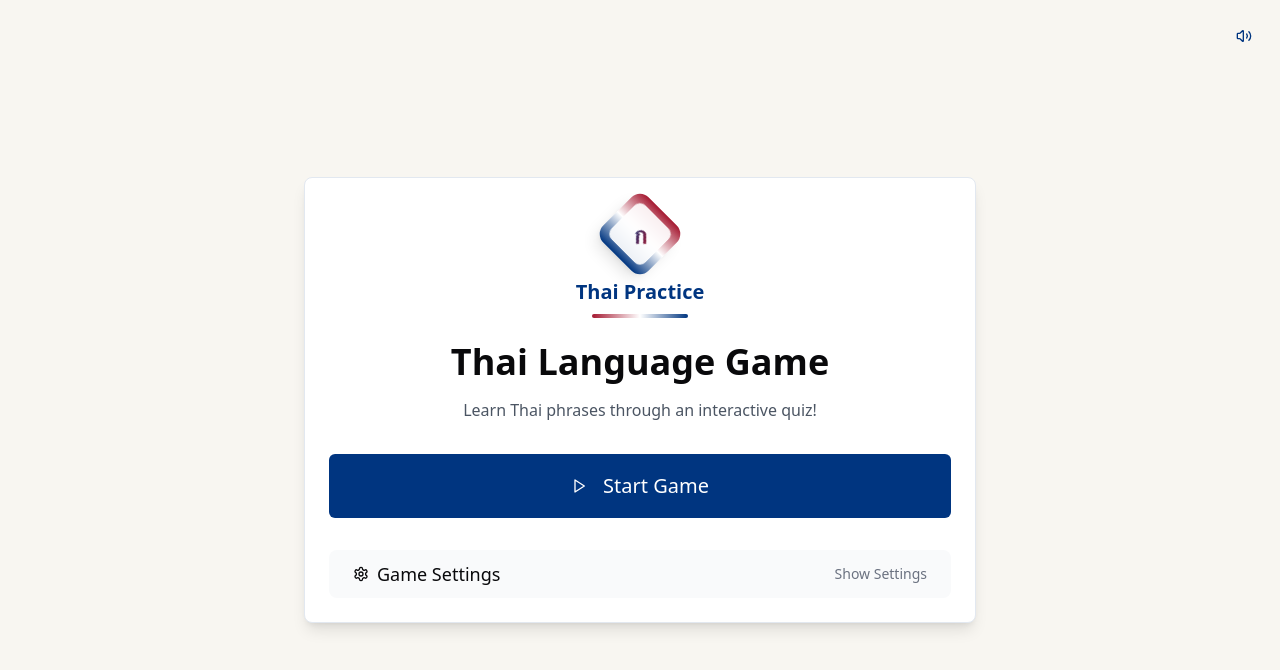
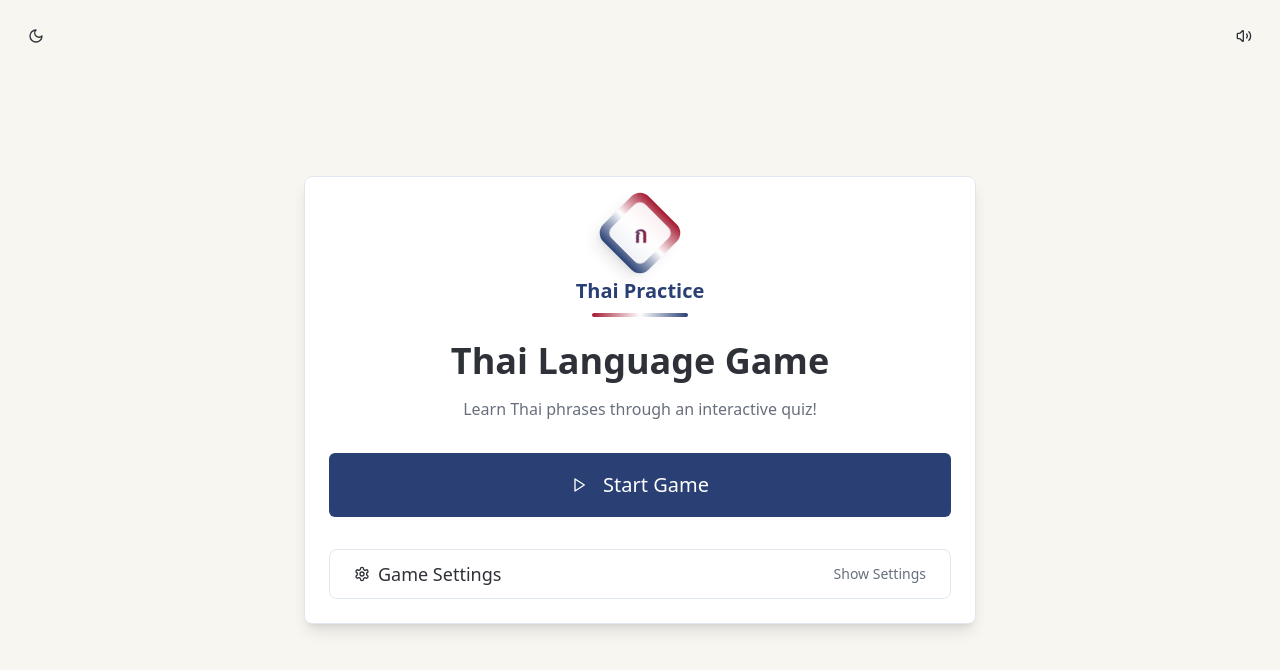
Before and after one commit to RichiePowell/thai-practice, a Next.js app: page / in a window 1280 px wide. Shown: the top 670 px of the page. Built offline with nearby package versions, Linux system fonts and the light colour scheme.

Commit message:
Dark mode and UI tweaks

```diff
--- a/src/app/globals.css
+++ b/src/app/globals.css
@@ -4,8 +4,8 @@
 
 @layer base {
   :root {
-    /* Thai flag blue */
-    --primary: 215 100% 25%;
+    /* Thai flag blue for primary elements */
+    --primary: 222 47% 31%;
     --primary-foreground: 0 0% 100%;
 
     /* Thai red */
@@ -16,66 +16,71 @@
     --accent: 45 93% 47%;
     --accent-foreground: 0 0% 0%;
 
-    /* Clean background */
+    /* Clean background and normal text color */
     --background: 40 33% 96%;
-    --foreground: 215 100% 25%;
+    --foreground: 220 10% 20%;
 
     /* Card styling */
     --card: 0 0% 100%;
-    --card-foreground: 240 10% 3.9%;
+    --card-foreground: 220 10% 20%;
 
     /* Popover/dropdown styling */
     --popover: 0 0% 100%;
-    --popover-foreground: 240 10% 3.9%;
+    --popover-foreground: 220 10% 20%;
 
     /* Secondary elements */
     --secondary: 210 40% 96.1%;
-    --secondary-foreground: 215 100% 25%;
+    --secondary-foreground: 220 10% 20%;
 
     /* Muted elements */
     --muted: 210 40% 96.1%;
-    --muted-foreground: 215 25% 27%;
+    --muted-foreground: 220 10% 45%;
 
     /* Form elements */
     --border: 214.3 31.8% 91.4%;
     --input: 214.3 31.8% 91.4%;
-    --ring: 215 100% 25%;
+    --ring: 222 47% 31%;
 
     --radius: 0.5rem;
   }
 
   .dark {
-    /* Dark theme colors with Thai-inspired palette */
+    /* Dark theme background and normal text */
     --background: 215 50% 8%;
-    --foreground: 0 0% 100%;
+    --foreground: 210 20% 98%;
 
+    /* Card backgrounds slightly lighter than main background */
     --card: 215 50% 12%;
-    --card-foreground: 0 0% 100%;
+    --card-foreground: 210 20% 98%;
 
+    /* Popover matches card */
     --popover: 215 50% 12%;
-    --popover-foreground: 0 0% 100%;
+    --popover-foreground: 210 20% 98%;
 
-    /* Keep primary Thai blue but slightly lighter for dark mode */
-    --primary: 215 80% 40%;
-    --primary-foreground: 0 0% 100%;
+    /* Brighter primary for dark mode */
+    --primary: 215 80% 70%;
+    --primary-foreground: 215 50% 8%;
 
-    --secondary: 215 50% 15%;
-    --secondary-foreground: 0 0% 100%;
+    /* Secondary with better contrast */
+    --secondary: 215 50% 20%;
+    --secondary-foreground: 210 20% 98%;
 
-    --muted: 215 50% 15%;
-    --muted-foreground: 215 25% 70%;
+    /* Much lighter muted colors */
+    --muted: 215 50% 20%;
+    --muted-foreground: 210 40% 90%;
 
-    /* Keep gold accent but slightly muted */
-    --accent: 45 70% 45%;
-    --accent-foreground: 0 0% 100%;
+    /* Brighter accent */
+    --accent: 45 70% 65%;
+    --accent-foreground: 215 50% 8%;
 
-    /* Keep Thai red but slightly muted */
-    --destructive: 0 62% 45%;
-    --destructive-foreground: 0 0% 100%;
+    /* Brighter destructive */
+    --destructive: 0 62% 65%;
+    --destructive-foreground: 210 20% 98%;
 
-    --border: 215 50% 15%;
-    --input: 215 50% 15%;
-    --ring: 45 70% 45%;
+    /* More visible borders */
+    --border: 215 50% 25%;
+    --input: 215 50% 25%;
+    --ring: 45 70% 65%;
   }
 }
 
--- a/src/app/layout.tsx
+++ b/src/app/layout.tsx
@@ -3,6 +3,7 @@ import type { Metadata } from "next";
 import { AudioProvider } from "@/context/AudioContext";
 import { ThemeProvider } from "@/context/ThemeContext";
 import { AudioToggle } from "@/components/game/AudioToggle";
+import { ThemeToggle } from "@/components/game/ThemeToggle";
 import { ThemeScript } from "@/components/ThemeScript";
 import "./globals.css";
 import { ReactNode } from "react";
@@ -29,6 +30,7 @@ export default function RootLayout({ children }: { children: ReactNode }) {
         <ThemeProvider>
           <AudioProvider>
             <div className="relative">
+              <ThemeToggle />
               <AudioToggle />
               {children}
             </div>
--- a/src/components/game/CategorySelector.tsx
+++ b/src/components/game/CategorySelector.tsx
@@ -35,9 +35,12 @@ interface CategorySelectorProps {
 }
 
 const difficultyColors = {
-  beginner: "bg-green-100 text-green-800 border-green-200",
-  intermediate: "bg-blue-100 text-blue-800 border-blue-200",
-  advanced: "bg-purple-100 text-purple-800 border-purple-200",
+  beginner:
+    "bg-green-100 dark:bg-green-900 text-green-800 dark:text-green-100 border-green-200 dark:border-green-800",
+  intermediate:
+    "bg-blue-100 dark:bg-blue-900 text-blue-800 dark:text-blue-100 border-blue-200 dark:border-blue-800",
+  advanced:
+    "bg-purple-100 dark:bg-purple-900 text-purple-800 dark:text-purple-100 border-purple-200 dark:border-purple-800",
 };
 
 export const CategorySelector: React.FC<CategorySelectorProps> = ({
@@ -47,7 +50,7 @@ export const CategorySelector: React.FC<CategorySelectorProps> = ({
     return (
       <div className="text-center p-8">
         <h2 className="text-2xl font-bold text-primary mb-4">Coming Soon!</h2>
-        <p className="text-gray-600">
+        <p className="text-muted-foreground">
           We&apos;re working on adding learning content.
         </p>
       </div>
@@ -60,7 +63,7 @@ export const CategorySelector: React.FC<CategorySelectorProps> = ({
         <h2 className="text-2xl font-bold text-primary mb-2">
           Choose a Category
         </h2>
-        <p className="text-gray-600">
+        <p className="text-muted-foreground">
           Select what you&apos;d like to learn today
         </p>
       </div>
@@ -73,7 +76,7 @@ export const CategorySelector: React.FC<CategorySelectorProps> = ({
           return (
             <Card
               key={category.id}
-              className="p-4 cursor-pointer hover:shadow-lg transition-all duration-300 hover:-translate-y-1 border-2 hover:border-primary"
+              className="p-4 cursor-pointer hover:shadow-lg transition-all duration-300 hover:-translate-y-1 border border-border hover:border-primary bg-card"
               onClick={() => onSelect(category)}
             >
               <div className="flex items-start gap-4">
@@ -82,7 +85,9 @@ export const CategorySelector: React.FC<CategorySelectorProps> = ({
                 </div>
                 <div className="flex-1">
                   <div className="flex items-center justify-between mb-2">
-                    <h3 className="font-semibold text-lg">{category.title}</h3>
+                    <h3 className="font-semibold text-lg text-foreground">
+                      {category.title}
+                    </h3>
                     <Badge
                       variant="secondary"
                       className={difficultyColors[category.difficulty]}
@@ -90,10 +95,12 @@ export const CategorySelector: React.FC<CategorySelectorProps> = ({
                       {category.difficulty}
                     </Badge>
                   </div>
-                  <p className="text-sm text-gray-600 mb-2">
+                  <p className="text-sm text-muted-foreground mb-2">
                     {category.description}
                   </p>
-                  <div className="text-xs text-gray-500">{itemCount} items</div>
+                  <div className="text-xs text-muted-foreground/80">
+                    {itemCount} items
+                  </div>
                 </div>
               </div>
             </Card>
--- a/src/components/game/GameScreen.tsx
+++ b/src/components/game/GameScreen.tsx
@@ -62,19 +62,6 @@ export const GameScreen: React.FC<GameScreenProps> = ({
     }
   }, [currentItem, settings.autoSpeak, feedback]);
 
-  // Filter out any extra information that could give away answers
-  const getSafeExtras = () => {
-    if (!currentItem?.extra) return null;
-
-    const safeExtras = { ...currentItem.extra };
-    // Only show word examples and class before answer
-    // Remove sound hints and other potential spoilers
-    if (!feedback) {
-      delete safeExtras.sound;
-    }
-    return safeExtras;
-  };
-
   return (
     <div className="space-y-6">
       <GameHeader
@@ -91,51 +78,17 @@ export const GameScreen: React.FC<GameScreenProps> = ({
           <div className="text-center">
             <ThaiCharacterDisplay
               character={currentItem.thai}
-              size={`text-5xl ${feedback?.correct ? "text-green-600" : ""}`}
+              size="text-5xl"
               className={`transition-all duration-300 ${
-                feedback?.correct ? "scale-110" : ""
+                feedback?.correct ? "text-green-500 dark:text-green-400" : ""
               }`}
-              onSpeak={() => speak(currentItem.thai)}
+              onSpeak={speak}
               isPlaying={isPlaying}
             />
 
             {settings.showRomanized && (
-              <div className="text-lg text-gray-600 mt-2">
+              <div className="text-lg text-muted-foreground mt-2">
                 {currentItem.romanized}
-              </div>
-            )}
-
-            {getSafeExtras() && (
-              <div className="text-sm text-gray-500 mt-4 space-y-1">
-                {getSafeExtras()?.wordThai && (
-                  <div className="flex items-center justify-center gap-2">
-                    <ThaiCharacterDisplay
-                      character={getSafeExtras()?.wordThai || ""}
-                      size="text-lg"
-                      onSpeak={() => speak(getSafeExtras()?.wordThai || "")}
-                      isPlaying={isPlaying}
-                    />
-                    <span>•</span>
-                    <span>{getSafeExtras()?.wordMeaning}</span>
-                  </div>
-                )}
-                {getSafeExtras()?.class && !feedback && (
-                  <p>Consonant Class: {getSafeExtras()?.class}</p>
-                )}
-              </div>
-            )}
-
-            {/* Show additional information after answer */}
-            {feedback && currentItem.extra?.sound && (
-              <div className="mt-4 p-3 bg-gray-50 rounded-lg">
-                <p className="text-sm text-gray-600">
-                  Sound: {currentItem.extra.sound}
-                </p>
-                {currentItem.extra.class && (
-                  <p className="text-sm text-gray-600">
-                    Class: {currentItem.extra.class}
-                  </p>
-                )}
               </div>
             )}
           </div>
@@ -145,11 +98,17 @@ export const GameScreen: React.FC<GameScreenProps> = ({
               <Button
                 key={index}
                 onClick={() => handleAnswer(option)}
-                className={`p-4 h-auto text-left transition-all duration-300 ${
-                  feedback?.correct && option.id === currentItem.id
-                    ? "bg-green-500 hover:bg-green-600 scale-105"
-                    : ""
-                }`}
+                className={`p-4 h-auto text-left transition-all duration-300
+    border-2 dark:border-primary/30
+    hover:border-primary dark:hover:border-primary
+    hover:bg-primary/10 dark:hover:bg-primary/20
+    hover:text-foreground dark:hover:text-foreground
+    disabled:opacity-100
+    ${
+      feedback?.correct && option.id === currentItem.id
+        ? "bg-green-500 hover:bg-green-600 dark:bg-green-600 dark:hover:bg-green-700 text-white dark:text-white scale-105 border-green-400 dark:border-green-500 disabled:text-white dark:disabled:text-white"
+        : "bg-card dark:text-white disabled:opacity-50"
+    }`}
                 variant="outline"
                 disabled={!!feedback}
               >
@@ -160,10 +119,10 @@ export const GameScreen: React.FC<GameScreenProps> = ({
 
           {feedback && !feedback.correct && (
             <div className="space-y-4">
-              <div className="p-4 rounded-lg text-center bg-red-100 text-red-800">
+              <div className="p-4 rounded-lg text-center bg-red-100/90 dark:bg-red-900/50 text-red-800 dark:text-red-200">
                 <div className="flex items-center justify-center gap-2">
                   <X className="w-5 h-5" />
-                  {feedback.message}{" "}
+                  <span>Incorrect. The answer was:</span>
                   {feedback.answer && (
                     <span className="font-bold">{feedback.answer}</span>
                   )}
@@ -171,7 +130,10 @@ export const GameScreen: React.FC<GameScreenProps> = ({
               </div>
 
               {canProceed && (
-                <Button onClick={handleNextQuestion} className="w-full">
+                <Button
+                  onClick={handleNextQuestion}
+                  className="w-full bg-primary hover:bg-primary/90"
+                >
                   Continue to Next Question
                 </Button>
               )}
--- a/src/components/game/MainMenu.tsx
+++ b/src/components/game/MainMenu.tsx
@@ -27,35 +27,40 @@ export const MainMenu: React.FC<MainMenuProps> = ({
   return (
     <div className="space-y-8">
       <div className="text-center">
-        <h1 className="text-4xl font-bold mb-4">Thai Language Game</h1>
-        <p className="text-gray-600">
+        <h1 className="text-4xl font-bold mb-4 text-foreground">
+          Thai Language Game
+        </h1>
+        <p className="text-muted-foreground">
           Learn Thai phrases through an interactive quiz!
         </p>
       </div>
 
-      <Button onClick={onStartGame} className="w-full py-8 text-xl">
+      <Button
+        onClick={onStartGame}
+        className="w-full py-8 text-xl bg-primary hover:bg-primary/90 text-primary-foreground"
+      >
         <Play className="w-6 h-6 mr-2" />
         Start Game
       </Button>
 
       <Collapsible open={isSettingsOpen} onOpenChange={setIsSettingsOpen}>
-        <div className="bg-gray-50 rounded-lg">
+        <div className="bg-card rounded-lg border">
           <CollapsibleTrigger asChild>
             <Button
               variant="ghost"
-              className="w-full flex items-center justify-between p-6"
+              className="w-full flex items-center justify-between p-6 hover:bg-accent hover:text-accent-foreground"
             >
               <div className="flex items-center">
                 <Settings className="w-5 h-5 mr-2" />
                 <h2 className="text-lg">Game Settings</h2>
               </div>
-              <span className="text-sm text-gray-500">
+              <span className="text-sm text-muted-foreground">
                 {isSettingsOpen ? "Hide Settings" : "Show Settings"}
               </span>
             </Button>
           </CollapsibleTrigger>
           <CollapsibleContent>
-            <div className="p-6">
+            <div className="p-6 border-t">
               <SettingsPanel
                 settings={settings}
                 onSettingsChange={onSettingsChange}
--- a/src/components/game/SettingsPanel.tsx
+++ b/src/components/game/SettingsPanel.tsx
@@ -19,7 +19,9 @@ export const SettingsPanel: React.FC<SettingsPanelProps> = ({
   return (
     <div className="space-y-6">
       <div className="flex items-center justify-between">
-        <Label htmlFor="timer-toggle">Enable Timer</Label>
+        <Label htmlFor="timer-toggle" className="text-foreground">
+          Enable Timer
+        </Label>
         <Switch
           id="timer-toggle"
           checked={settings.timerEnabled}
@@ -30,7 +32,7 @@ export const SettingsPanel: React.FC<SettingsPanelProps> = ({
       </div>
 
       <div className="space-y-2">
-        <Label>Timer Duration (seconds)</Label>
+        <Label className="text-foreground">Timer Duration (seconds)</Label>
         <Slider
           disabled={!settings.timerEnabled}
           min={GAME_CONFIG.MIN_TIMER_DURATION}
@@ -40,14 +42,17 @@ export const SettingsPanel: React.FC<SettingsPanelProps> = ({
           onValueChange={([value]) =>
             onSettingsChange({ ...settings, timerDuration: value })
           }
+          className="[&>[role=slider]]:bg-primary [&>[role=slider]]:border-primary"
         />
-        <div className="text-right text-sm text-gray-500">
+        <div className="text-right text-sm text-muted-foreground">
           {settings.timerDuration} seconds
         </div>
       </div>
 
       <div className="flex items-center justify-between">
-        <Label htmlFor="romanized-toggle">Show Romanized Text</Label>
+        <Label htmlFor="romanized-toggle" className="text-foreground">
+          Show Romanized Text
+        </Label>
         <Switch
           id="romanized-toggle"
           checked={settings.showRomanized}
@@ -58,7 +63,9 @@ export const SettingsPanel: React.FC<SettingsPanelProps> = ({
       </div>
 
       <div className="flex items-center justify-between">
-        <Label htmlFor="auto-speak-toggle">Auto-Play Thai Pronunciation</Label>
+        <Label htmlFor="auto-speak-toggle" className="text-foreground">
+          Auto-Play Thai Pronunciation
+        </Label>
         <Switch
           id="auto-speak-toggle"
           checked={settings.autoSpeak}
@@ -69,7 +76,7 @@ export const SettingsPanel: React.FC<SettingsPanelProps> = ({
       </div>
 
       <div className="space-y-2">
-        <Label>Questions per Round</Label>
+        <Label className="text-foreground">Questions per Round</Label>
         <Slider
           min={GAME_CONFIG.MIN_QUESTIONS}
           max={GAME_CONFIG.MAX_QUESTIONS}
@@ -78,8 +85,9 @@ export const SettingsPanel: React.FC<SettingsPanelProps> = ({
           onValueChange={([value]) =>
             onSettingsChange({ ...settings, questionsPerRound: value })
           }
+          className="[&>[role=slider]]:bg-primary [&>[role=slider]]:border-primary"
         />
-        <div className="text-right text-sm text-gray-500">
+        <div className="text-right text-sm text-muted-foreground">
           {settings.questionsPerRound} questions
         </div>
       </div>
--- a/src/components/game/ThaiCharacterDisplay.tsx
+++ b/src/components/game/ThaiCharacterDisplay.tsx
@@ -8,7 +8,7 @@ interface ThaiCharacterDisplayProps {
   size?: string;
   showFallback?: boolean;
   className?: string;
-  onSpeak?: () => void;
+  onSpeak?: (text: string) => void;
   isPlaying?: boolean;
 }
 
@@ -70,7 +70,7 @@ const ThaiCharacterDisplay: React.FC<ThaiCharacterDisplayProps> = ({
         <Button
           variant="ghost"
           size="icon"
-          onClick={onSpeak}
+          onClick={() => onSpeak(character)}
           className={`h-6 w-6 absolute -right-7 top-1/2 -translate-y-1/2 text-gray-500 hover:text-primary transition-colors ${
             isPlaying ? "text-primary" : ""
           }`}
--- a/src/components/game/ThaiPhraseGame.tsx
+++ b/src/components/game/ThaiPhraseGame.tsx
@@ -89,23 +89,23 @@ export const ThaiPhraseGame = () => {
         {gameState === "gameOver" && (
           <div className="space-y-6 pt-6">
             <div className="text-center space-y-4">
-              <Trophy className="w-16 h-16 mx-auto text-yellow-500" />
-              <p className="text-xl font-bold">Game Over!</p>
-              <p className="text-lg">
+              <Trophy className="w-16 h-16 mx-auto text-yellow-500 dark:text-yellow-400" />
+              <p className="text-xl font-bold text-foreground">Game Over!</p>
+              <p className="text-lg text-foreground">
                 Final Score: {finalScore}/{settings.questionsPerRound}
               </p>
             </div>
 
             {wrongAnswers.length > 0 && (
               <div className="space-y-4">
-                <h3 className="text-lg font-semibold text-gray-700">
+                <h3 className="text-lg font-semibold text-foreground">
                   Incorrect answers:
                 </h3>
                 <div className="space-y-4">
-                  {wrongAnswers.map((wrong) => (
+                  {wrongAnswers.map((wrong, index) => (
                     <div
                       key={wrong.question.id}
-                      className="bg-gray-50 rounded-lg p-4 space-y-2"
+                      className="bg-white dark:bg-card rounded-lg p-4 space-y-2 border-2 border-border"
                     >
                       <div className="flex items-center justify-between">
                         <div className="flex items-center gap-2">
@@ -122,18 +122,16 @@ export const ThaiPhraseGame = () => {
                             <Volume2 className="w-4 h-4" />
                           </Button>
                         </div>
-                        {settings.showRomanized && (
-                          <span className="text-gray-500 text-sm">
-                            {wrong.question.romanized}
-                          </span>
-                        )}
+                        <span className="text-muted-foreground text-sm">
+                          {wrong.question.romanized}
+                        </span>
                       </div>
                       <div className="flex items-center gap-2 text-sm">
-                        <span className="text-green-600 font-medium">
+                        <span className="text-green-600 dark:text-green-400 font-medium">
                           Correct: {wrong.question.meaning}
                         </span>
-                        <X className="w-4 h-4 text-gray-300" />
-                        <span className="text-red-600 font-medium">
+                        <X className="w-4 h-4 text-muted-foreground/50" />
+                        <span className="text-red-600 dark:text-red-400 font-medium">
                           You chose: {wrong.playerAnswer.meaning}
                         </span>
                       </div>
@@ -146,7 +144,7 @@ export const ThaiPhraseGame = () => {
             <div className="space-y-2 pt-4">
               <Button
                 onClick={() => setGameState("playing")}
-                className="w-full flex items-center justify-center gap-2"
+                className="w-full flex items-center justify-center gap-2 bg-primary hover:bg-primary/90 text-primary-foreground"
               >
                 <RefreshCw className="w-4 h-4" />
                 Play Again
@@ -154,7 +152,7 @@ export const ThaiPhraseGame = () => {
               <Button
                 onClick={handleReturnToMenu}
                 variant="outline"
-                className="w-full"
+                className="w-full border-2 hover:bg-accent/10 dark:border-primary/30 dark:hover:border-primary dark:hover:bg-primary/10 dark:hover:text-white"
               >
                 Return to Menu
               </Button>
```
